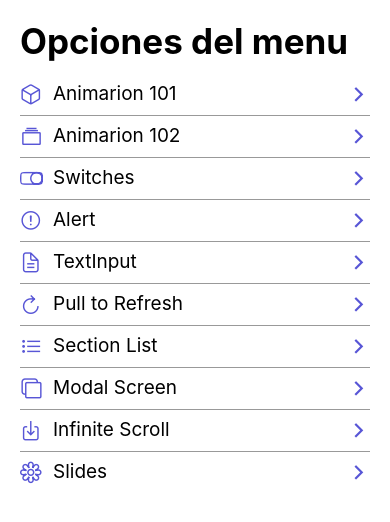
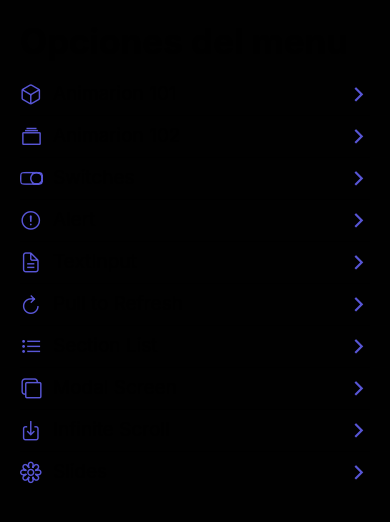
Before and after one commit to johan50693/react_native_components, a React Native app: screen /HomeScreen in a window 390 px wide. Shown: the top 522 px of the page. Built offline with nearby package versions, Linux system fonts and the light colour scheme.

Commit message:
Inicio de pruebas con los temas

```diff
--- a/App.tsx
+++ b/App.tsx
@@ -1,11 +1,23 @@
 import React from 'react';
-import {NavigationContainer} from '@react-navigation/native';
+import {
+  NavigationContainer,
+  DefaultTheme,
+  DarkTheme,
+  Theme,
+} from '@react-navigation/native';
 import 'react-native-gesture-handler';
 import {Navigator} from './src/navigator/Navigator';
 
+const customTheme: Theme = {
+  dark: true,
+  colors: {
+    ...DarkTheme.colors,
+  },
+};
+
 export const App = () => {
   return (
-    <NavigationContainer>
+    <NavigationContainer theme={customTheme}>
       <Navigator />
     </NavigationContainer>
   );
--- a/src/components/FlatListMenuItem.tsx
+++ b/src/components/FlatListMenuItem.tsx
@@ -4,7 +4,7 @@
 import { MenuItem } from '../interfaces/appInterfaces';
 import Icon from 'react-native-vector-icons/Ionicons';
 import { TouchableOpacity } from 'react-native-gesture-handler';
-import { useNavigation } from '@react-navigation/native';
+import { useNavigation, useTheme } from '@react-navigation/native';
 
 interface Props {
   menuItem: MenuItem;
@@ -13,6 +13,8 @@
 export const FlatListMenuItem = ( {menuItem}: Props) => {
 
   const navigation = useNavigation();
+  // const { colors } = useTheme();
+
   return (
     <TouchableOpacity
       activeOpacity={0.8}
@@ -24,7 +26,13 @@
             color="#5856d6"
             size= {23}
           />
-          <Text style={styles.itemText}>{menuItem.name} </Text>
+          <Text style={{
+            ...styles.itemText,
+            // color: colors.text,
+            }}
+          >
+            {menuItem.name}
+          </Text>
 
           <View style={{flex: 1}} />
 
--- a/src/navigator/Navigator.tsx
+++ b/src/navigator/Navigator.tsx
@@ -21,7 +21,7 @@
       screenOptions={{
         headerShown: false,
         cardStyle: {
-          backgroundColor: 'white',
+          // backgroundColor: 'white',
         },
       }}
     >
```
